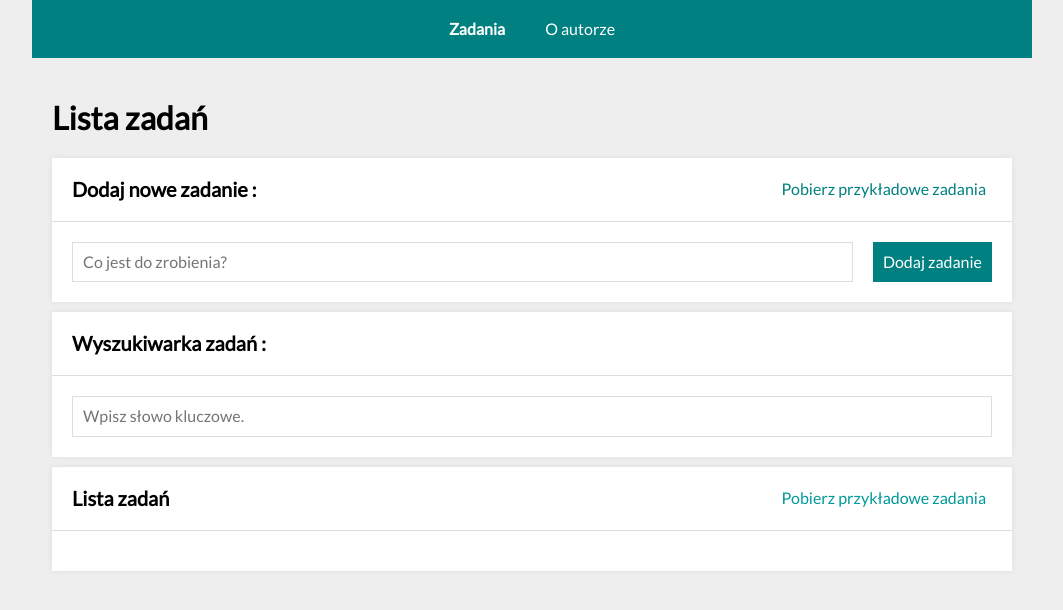
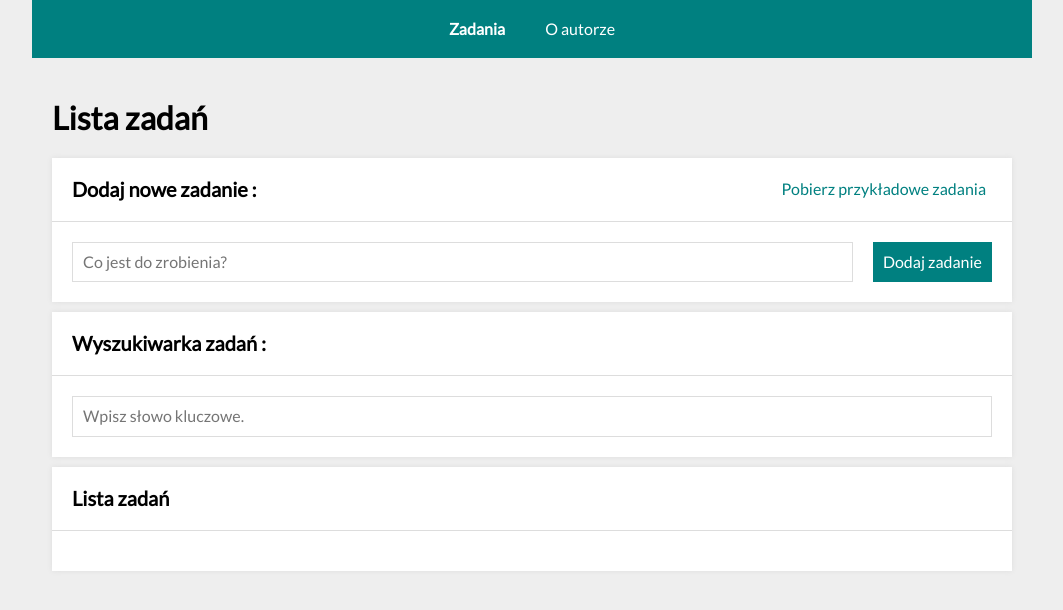
Before and after one commit to bartoszsmorawski/todos-list-react, a React (Create React App) app: page /#/zadania in a window 1280 px wide. Shown: the top 610 px of the page, without its empty margins (108-1171 px from the left). Built offline with nearby package versions, Linux system fonts and the light colour scheme.

Commit message:
delete Buttonsbuton and fetch ExampleTasks

```diff
--- a/src/features/tasks/TasksPage/Buttons/index.js
+++ b/src/features/tasks/TasksPage/Buttons/index.js
@@ -7,7 +7,6 @@ import {
   setAllDone,
   selectAreTasksEmpty,
   selectIsEveryTaskDone,
-  fetchExampleTasks,
 } from "../../tasksSlice";
 
 const Buttons = () => {
@@ -18,9 +17,6 @@ const Buttons = () => {
   const dispatch = useDispatch();
   return (
     <ButtonsAll>
-      <ButtonsButton onClick={() => dispatch(fetchExampleTasks())}>
-        Pobierz przykładowe zadania
-      </ButtonsButton>
       {!areTasksEmpty && (
         <>
           <ButtonsButton onClick={() => dispatch(toggleHideDone())}>
```
